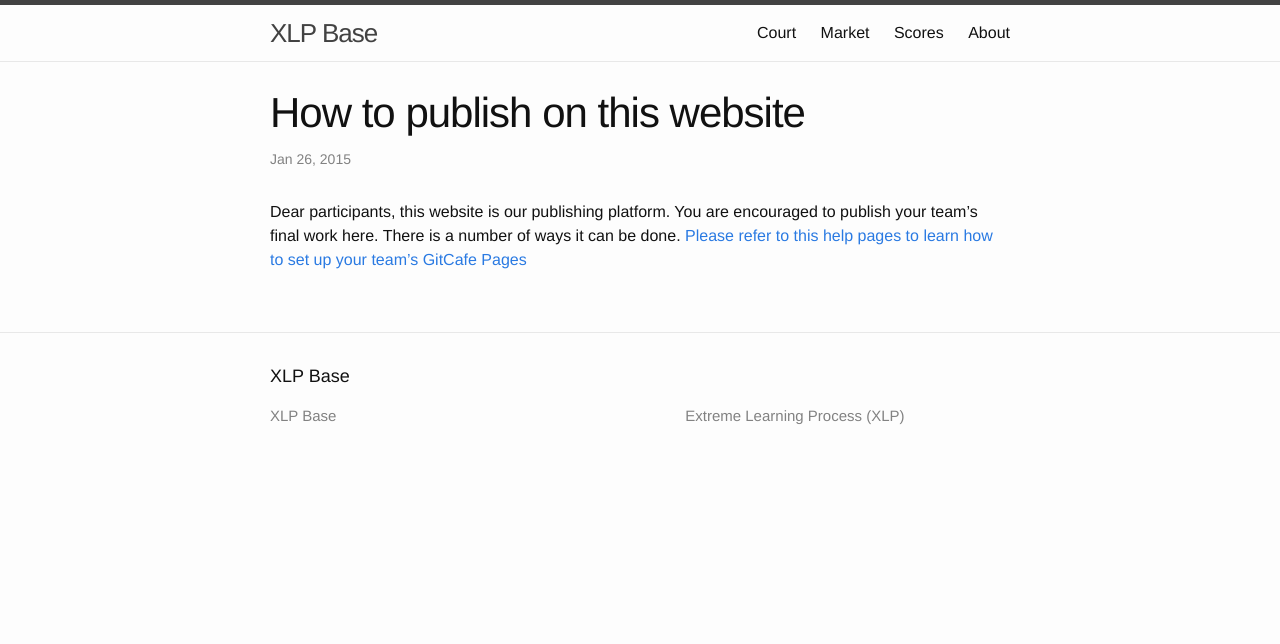
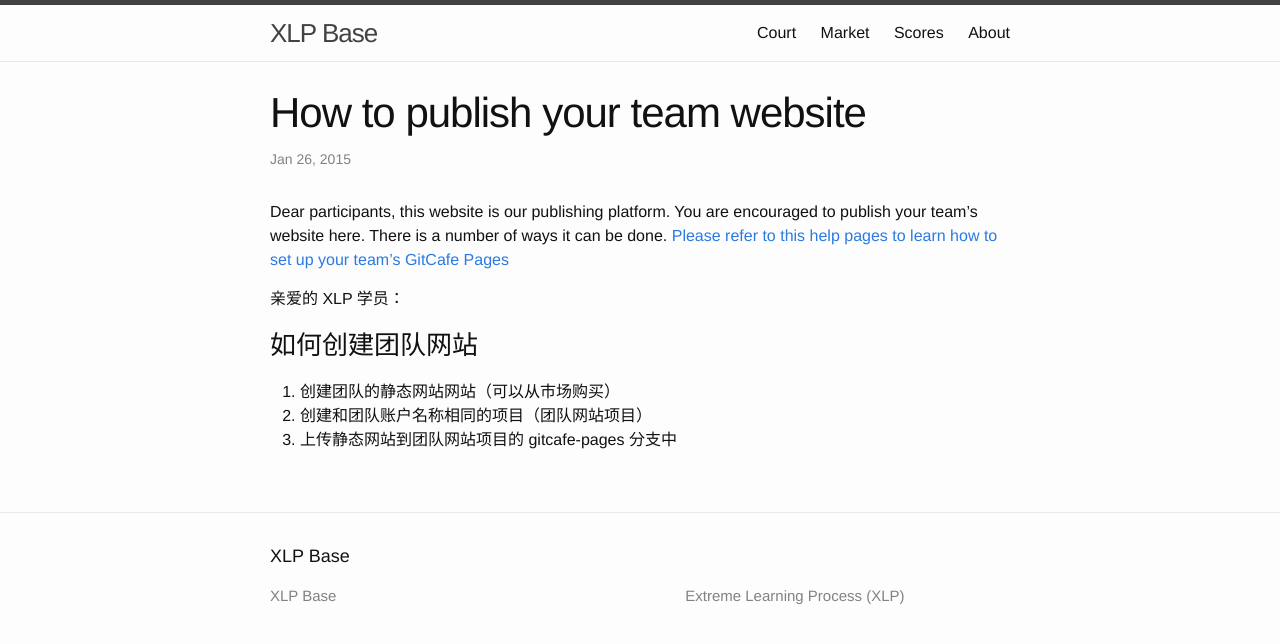
Before and after one commit to alimbeko2/alimbeko2.github.io, a Jekyll site: the page built from _posts/2015-01-26-how-to-pub.md, in a window 1280 px wide. Shown: the top 644 px of the page. Built offline with Jekyll 4.4.1, drawn with Linux system fonts in a browser that asks for light colours.

Commit message:
Update 2015-01-26-how-to-pub.md

```diff
--- a/_posts/2015-01-26-how-to-pub.md
+++ b/_posts/2015-01-26-how-to-pub.md
@@ -1,8 +1,17 @@
 ---
 layout: post
-title: "How to publish on this website"
+title: "How to publish your team website"
 tags: [publish]
 ---
 
 
-Dear participants, this website is our publishing platform. You are encouraged to publish your team's final work here. There is a number of ways it can be done. [Please refer to this help pages to learn how to set up your team's GitCafe Pages ](https://gitcafe.com/GitCafe/Help/wiki/Pages-%E7%9B%B8%E5%85%B3%E5%B8%AE%E5%8A%A9)
+Dear participants, this website is our publishing platform. You are encouraged to publish your team's website here. There is a number of ways it can be done. [Please refer to this help pages to learn how to set up your team's GitCafe Pages ](https://gitcafe.com/GitCafe/Help/wiki/Pages-%E7%9B%B8%E5%85%B3%E5%B8%AE%E5%8A%A9)
+
+
+亲爱的 XLP 学员：
+
+### 如何创建团队网站
+
+1. 创建团队的静态网站网站（可以从市场购买）
+2. 创建和团队账户名称相同的项目（团队网站项目）
+3. 上传静态网站到团队网站项目的 gitcafe-pages 分支中
```
